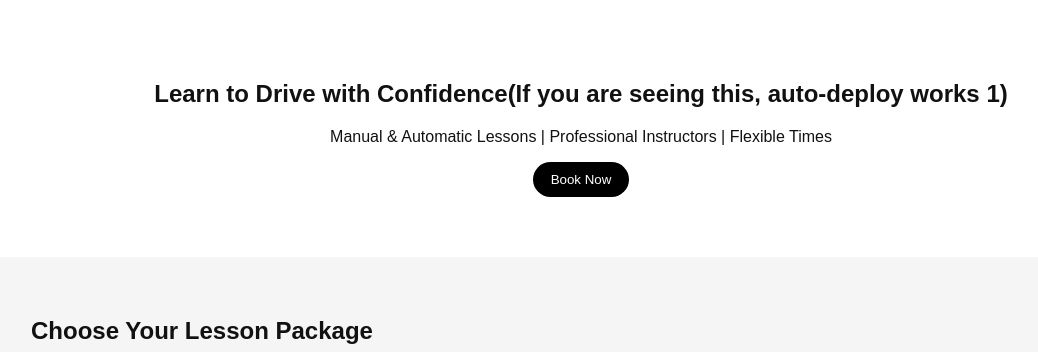
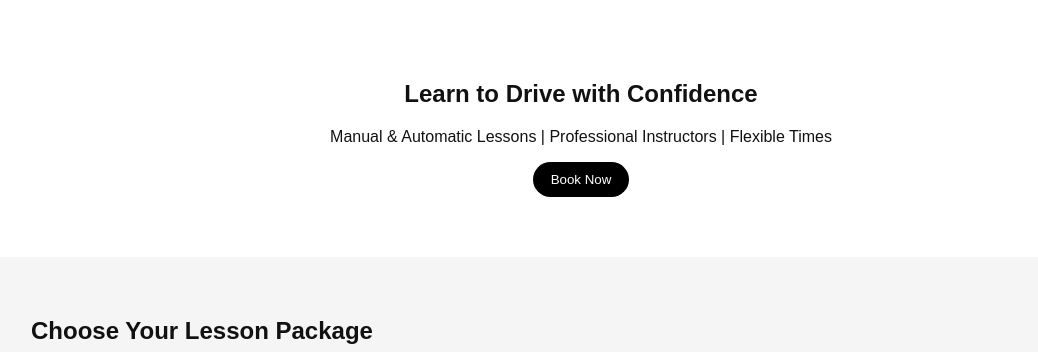
Before and after one commit to NashFernandes21/sample-app, a Flask app: page / in a window 1280 px wide. Shown: the part 68-420 px from the top of the page, without its empty margins (59-1097 px from the left). Run offline with Flask 3, Linux system fonts and the light colour scheme.

Commit message:
testing push auto deploy final

```diff
--- a/templates/index.html
+++ b/templates/index.html
@@ -3,7 +3,7 @@
 
 <section class="hero">
     <div class="container">
-        <h1>Learn to Drive with Confidence(If you are seeing this, auto-deploy works 1)</h1>
+        <h1>Learn to Drive with Confidence</h1>
         <p>Manual & Automatic Lessons | Professional Instructors | Flexible Times</p>
         <button class="btn btn-dark">Book Now</button>
     </div>
```
